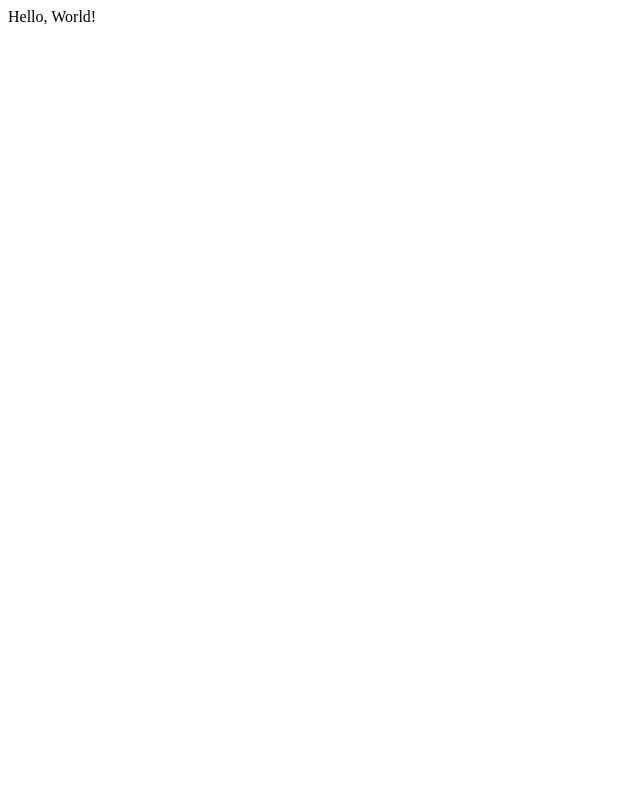
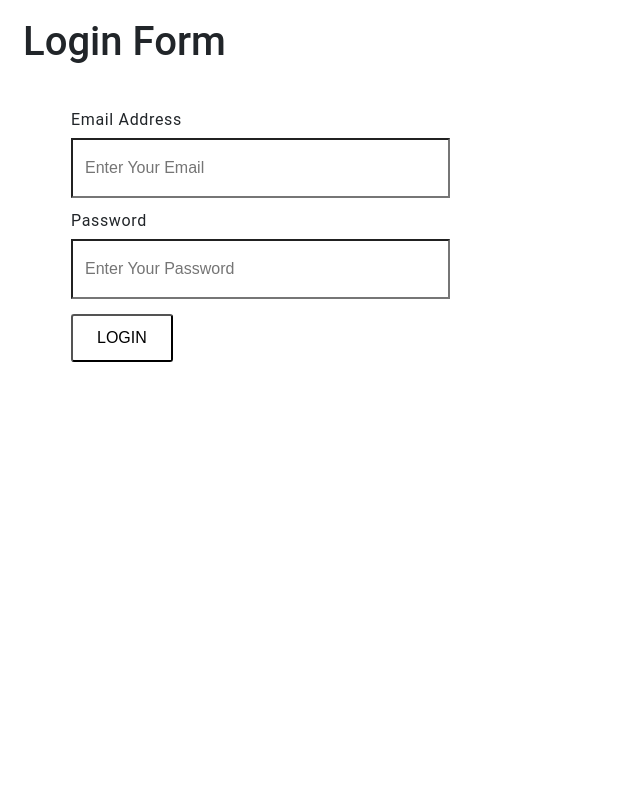
Before and after one commit to proDev-Theron/PHP_Login-System, a PHP site: page / in a window 1280 px wide. Before the commit the part shown is almost empty. Shown: the whole page, without its empty margins (0-640 px from the left). Run offline with PHP 8.4, Linux system fonts and the light colour scheme.

Commit message:
Alpha Release, made for 3 hours

```diff
--- a/index.php
+++ b/index.php
@@ -1,3 +1,33 @@
-<?php
-echo "Hello, World!"
-?>
+<!DOCTYPE html>
+<html lang="en">
+<head>
+    <meta charset="UTF-8">
+    <meta name="viewport" content="width=device-width, initial-scale=1.0">
+    <meta http-equiv="X-UA-Compatible" content="ie=edge">
+    <title>Log-In System | ProDev-Theron</title>
+
+    <!-- Stylesheet -->
+    <link rel="stylesheet" href="styles.css">
+</head>
+<body>
+    <div class="loginSection">
+        <h1>Login Form</h1>
+        <form class="form" method="post">
+            <!-- Email -->
+            <div class="input-group">
+            <label for="form">Email Address</label>
+            <input type="email" name="email" id="email" placeholder="Enter Your Email" required="">
+            </div>
+            <!-- Password -->
+            <div class="input-group">
+            <label for="password">Password</label>
+            <input type="password" name="password" id="password" placeholder="Enter Your Password" required="">
+            </div>
+            <!-- Button -->
+            <div class="loginbtn">
+            <button type="submit">LOGIN</button>
+            </div>
+        </form>
+    </div>
+</body>
+</html>
--- /dev/null
+++ b/styles.css
@@ -0,0 +1,69 @@
+*{
+    margin: 0 px;
+    padding: 0;
+    z-index: 0 px;
+}
+
+body{
+    padding-right: 15px;
+    padding-left: 15px;
+    color: #212529;
+    line-height: 1.5;
+    font-family: 'Roboto', -apple-system, BlinkMacSystemFont, 'Segoe UI', Oxygen, Ubuntu, 'Open Sans', 'Helvetica Neue', sans-serif;
+}
+
+.loginSection{
+    text-align: justify;
+}
+
+label{
+    display: inline-block;
+    width: 100%;
+    padding-top: calc(0.5rem - 1px * 2);
+    padding-bottom: calc(0.5rem - 1px * 2);
+    margin-bottom: 0;
+    font-size-adjust: inherit;
+}
+
+.form{
+    padding: 2rem 3rem;
+    letter-spacing: 0.66px;
+    display: inline-block;
+}
+
+input{
+    padding: 0.75rem;
+    margin-bottom: 5px;
+    height: 2rem;
+    border-width: 2px;
+    width: 100%;
+    font-size: inherit;
+}
+
+button{
+    background-color: transparent;
+    border-width: 2px;
+    border-style: groove black;
+    padding: 0.75rem 1.5rem;
+    display: inline-block;
+    line-height: 1.25rem;
+    text-align: center;
+    border-radius: 3px;
+    font-size: inherit;
+}
+
+h1,h2,h3,h4,h5,h6{
+    font-weight: 500;
+    font-family: inherit;
+    line-height: 1.2rem;
+    margin-top: 2rem;
+    margin-bottom: 1.2rem;
+}
+
+h1{
+    font-size: 2.5rem;
+}
+
+.loginbtn{
+    padding-top: 10px;
+}
```
